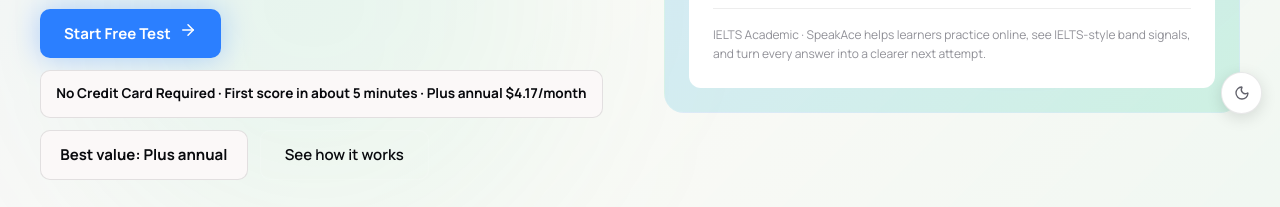
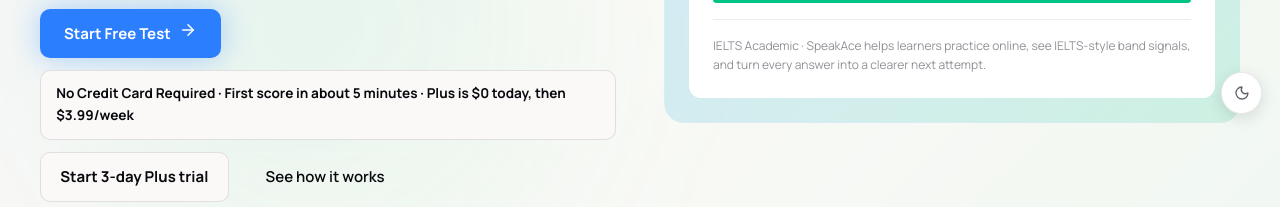
Before and after one commit to ahmetxars/speakace-ai, a Next.js app: page / in a window 1280 px wide. Shown: the part 587-794 px from the top of the page. Built offline with nearby package versions, Linux system fonts and the light colour scheme; no server answers.

Commit message:
Lead homepage buyers into the Plus trial

```diff
--- a/components/marketing-page.tsx
+++ b/components/marketing-page.tsx
@@ -19,7 +19,7 @@ import {
 import { useAppState } from "@/components/providers";
 import { motion } from "@/components/static-motion";
 import { TrackedLink } from "@/components/tracked-link";
-import { buildPlanCheckoutPath, commerceNumbers, formatUsd, getAnnualMonthlyEquivalent } from "@/lib/commerce";
+import { buildPlanCheckoutPath, commerceNumbers, formatUsd } from "@/lib/commerce";
 import { buildFaqJsonLd, jsonLdToHtml } from "@/lib/structured-data";
 
 const MiniSpeakingDemo = dynamic(
@@ -431,8 +431,7 @@ export function MarketingPage({ eyebrow, title, description, focus, ctaHref }: M
   const { language, currentUser } = useAppState();
   const t = sectionCopy[language === "tr" ? "tr" : "en"];
   const primaryHref = ctaHref as Route;
-  const annualHref = buildPlanCheckoutPath({ plan: "plus", billing: "annual", campaign: "homepage_annual" });
-  const annualMonthlyEquivalent = getAnnualMonthlyEquivalent(commerceNumbers.plusAnnualPrice);
+  const plusTrialHref = buildPlanCheckoutPath({ plan: "plus", billing: "weekly", campaign: "homepage_weekly_trial" });
   const [expandedFaq, setExpandedFaq] = useState<number | null>(null);
   const [activeDemo, setActiveDemo] = useState<(typeof t.demoTabs)[number]["id"]>(t.demoTabs[0].id);
   const selectedDemo = t.demoTabs.find((item) => item.id === activeDemo) ?? t.demoTabs[0];
@@ -583,14 +582,27 @@ export function MarketingPage({ eyebrow, title, description, focus, ctaHref }: M
                     color: "var(--foreground)"
                   }}
                 >
-                  {t.ctaMicrocopy} · Plus annual {formatUsd(annualMonthlyEquivalent)}/month
+                  {t.ctaMicrocopy} · {language === "tr"
+                    ? `Plus bugun $0, sonra ${formatUsd(commerceNumbers.plusWeeklyPrice)}/hafta`
+                    : `Plus is $0 today, then ${formatUsd(commerceNumbers.plusWeeklyPrice)}/week`}
                 </div>
                 <motion.div whileHover={{ scale: 1.04 }} whileTap={{ scale: 0.97 }}>
                   <TrackedLink
-                    href={annualHref}
+                    href={plusTrialHref}
                     userId={currentUser?.id}
                     analyticsEvent="checkout_initiated"
-                    analyticsPath="/#hero-annual"
+                    analyticsPath="/#hero-plus-trial"
+                    gaEvent="begin_checkout"
+                    gaParams={{
+                      currency: "USD",
+                      value: commerceNumbers.plusWeeklyPrice,
+                      items: [{
+                        item_id: "plus_weekly",
+                        item_name: "SpeakAce Plus - Weekly",
+                        price: commerceNumbers.plusWeeklyPrice,
+                        quantity: 1
+                      }]
+                    }}
                     style={{
                       display: "inline-flex",
                       alignItems: "center",
@@ -605,7 +617,7 @@ export function MarketingPage({ eyebrow, title, description, focus, ctaHref }: M
                       textDecoration: "none"
                     }}
                   >
-                    {language === "tr" ? "En iyi deger: Plus yillik" : "Best value: Plus annual"}
+                    {language === "tr" ? "3 gunluk Plus denemesini baslat" : "Start 3-day Plus trial"}
                   </TrackedLink>
                 </motion.div>
                 <motion.div whileHover={{ scale: 1.04 }} whileTap={{ scale: 0.97 }}>
@@ -1508,10 +1520,21 @@ export function MarketingPage({ eyebrow, title, description, focus, ctaHref }: M
             </motion.div>
             <motion.div whileHover={{ scale: 1.05 }} whileTap={{ scale: 0.97 }}>
               <TrackedLink
-                href={annualHref}
+                href={plusTrialHref}
                 userId={currentUser?.id}
                 analyticsEvent="checkout_initiated"
-                analyticsPath="/#final-annual"
+                analyticsPath="/#final-plus-trial"
+                gaEvent="begin_checkout"
+                gaParams={{
+                  currency: "USD",
+                  value: commerceNumbers.plusWeeklyPrice,
+                  items: [{
+                    item_id: "plus_weekly",
+                    item_name: "SpeakAce Plus - Weekly",
+                    price: commerceNumbers.plusWeeklyPrice,
+                    quantity: 1
+                  }]
+                }}
                 style={{
                   display: "inline-flex",
                   alignItems: "center",
@@ -1526,7 +1549,7 @@ export function MarketingPage({ eyebrow, title, description, focus, ctaHref }: M
                   border: "1px solid oklch(1 0 0 / 0.32)"
                 }}
               >
-                {language === "tr" ? `Plus yillik · ${formatUsd(annualMonthlyEquivalent)}/ay` : `Plus annual · ${formatUsd(annualMonthlyEquivalent)}/month`}
+                {language === "tr" ? "Plus denemesi · bugun $0" : "Plus trial · $0 today"}
               </TrackedLink>
             </motion.div>
           </div>
```
